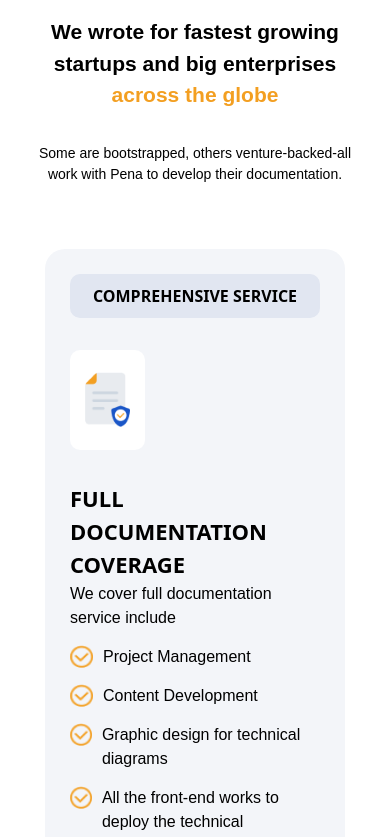
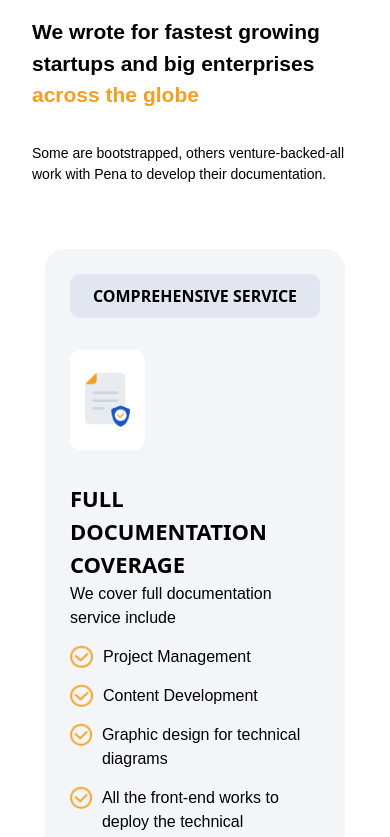
Before and after one commit to pr3b/penateam-old, a Next.js app: page /components/Brand in a window 390 px wide. Shown: the top 837 px of the page. Built offline with nearby package versions, Linux system fonts and the light colour scheme; a web font is replaced by a local one.

Commit message:
fixing font

```diff
--- a/styles/globals.css
+++ b/styles/globals.css
@@ -215,7 +215,7 @@ nav {
 }
 
 .home-title {
-  font-family: "Poppins", sans-serif;
+  font-family: "Monument Extended", sans-serif;
   font-size: 3.5rem;
   font-weight: 600;
   line-height: 70px;
@@ -259,6 +259,7 @@ nav {
 }
 
 .collaborate {
+  font-family: "Monument Extended", sans-serif;
   display: flex;
   align-items: center;
 }
@@ -283,6 +284,7 @@ nav {
 }
 
 .lets {
+  font-family: "Monument Extended", sans-serif;
   display: flex;
   align-items: center;
   justify-content: center;
@@ -767,9 +769,10 @@ nav {
 }
 
 .developing-container h3 {
-  font-size: 3rem;
+  font-size: 2rem;
   font-weight: 700;
   margin-bottom: 2rem;
+  font-family: "Monument Extended", sans-serif;
 }
 
 .developing-desc {
@@ -829,7 +832,8 @@ nav {
 }
 
 .brand-container h3 {
-  font-size: 3rem;
+  font-family: "Monument Extended", sans-serif;
+  font-size: 2rem;
   font-weight: 700;
   margin-bottom: 2rem;
 }
@@ -932,7 +936,8 @@ nav {
 }
 
 .certification-container h3 {
-  font-size: 3rem;
+  font-family: "Monument Extended", sans-serif;
+  font-size: 2rem;
   font-weight: 700;
   margin-bottom: 2rem;
 }
@@ -1014,7 +1019,8 @@ nav {
 }
 
 .benefit-typography h3 {
-  font-size: 3rem;
+  font-family: "Monument Extended", sans-serif;
+  font-size: 2rem;
   font-weight: 700;
   margin-bottom: 2rem;
   position: relative;
@@ -1310,6 +1316,7 @@ nav {
 }
 
 .work-container h3 {
+  font-family: "Monument Extended", sans-serif;
   font-size: 3rem;
   font-weight: 700;
   z-index: 1;
@@ -1330,6 +1337,10 @@ nav {
   align-items: center;
   text-align: center;
   padding-bottom: 10rem;
+}
+
+.work-text h3 {
+  font-size: 2rem;
 }
 
 .work-card-container {
@@ -1425,7 +1436,8 @@ nav {
 }
 
 .pricing-text h3 {
-  font-size: 3rem;
+  font-family: "Monument Extended", sans-serif;
+  font-size: 2rem;
   font-weight: 700;
 }
 
@@ -1633,8 +1645,9 @@ nav {
 }
 
 .referral-text h4 {
+  font-family: "Monument Extended", sans-serif;
   font-weight: 600;
-  font-size: 35px;
+  font-size: 2rem;
 }
 
 .referral-button {
@@ -1666,7 +1679,8 @@ nav {
 }
 
 .faq-font {
-  font-size: 3rem;
+  font-family: "Monument Extended", sans-serif;
+  font-size: 2rem;
   font-weight: 700;
   z-index: 1;
 }
@@ -1978,8 +1992,8 @@ nav {
   }
 
   .home-title {
-    font-size: 40px;
-    line-height: 55px;
+    font-size: 30px;
+    line-height: 45px;
     margin-top: 2rem;
     margin-bottom: 2rem;
     width: 100%;
@@ -2028,8 +2042,13 @@ nav {
   }
 
   .brand-typography h3 {
+    text-align: left;
     font-size: 21px;
     font-weight: 600;
+  }
+
+  .brand-desc {
+    text-align: left;
   }
 
   .brand-content {
@@ -2131,6 +2150,7 @@ nav {
   }
 
   .developing-typography {
+    text-align: left;
     margin-top: 5rem;
     width: 100%;
     padding-bottom: 3rem;
@@ -2177,6 +2197,7 @@ nav {
   }
 
   .collab-text h3 {
+    font-family: "Monument Extended", sans-serif;
     position: relative;
     z-index: 999 !important;
     font-weight: 600;
@@ -2246,6 +2267,7 @@ nav {
   }
 
   .pricing-text {
+    text-align: left;
     padding-bottom: 3rem;
   }
 
@@ -2481,4 +2503,16 @@ nav {
   .floating-nav__link.arrow {
     padding: 0 20px 0 20px;
   }
-}
+
+  .lets {
+    font-size: 30px;
+  }
+
+  .collaborate {
+    font-size: 30px;
+  }
+
+  .footer-shape {
+    width: 350px;
+  }
+}
```
